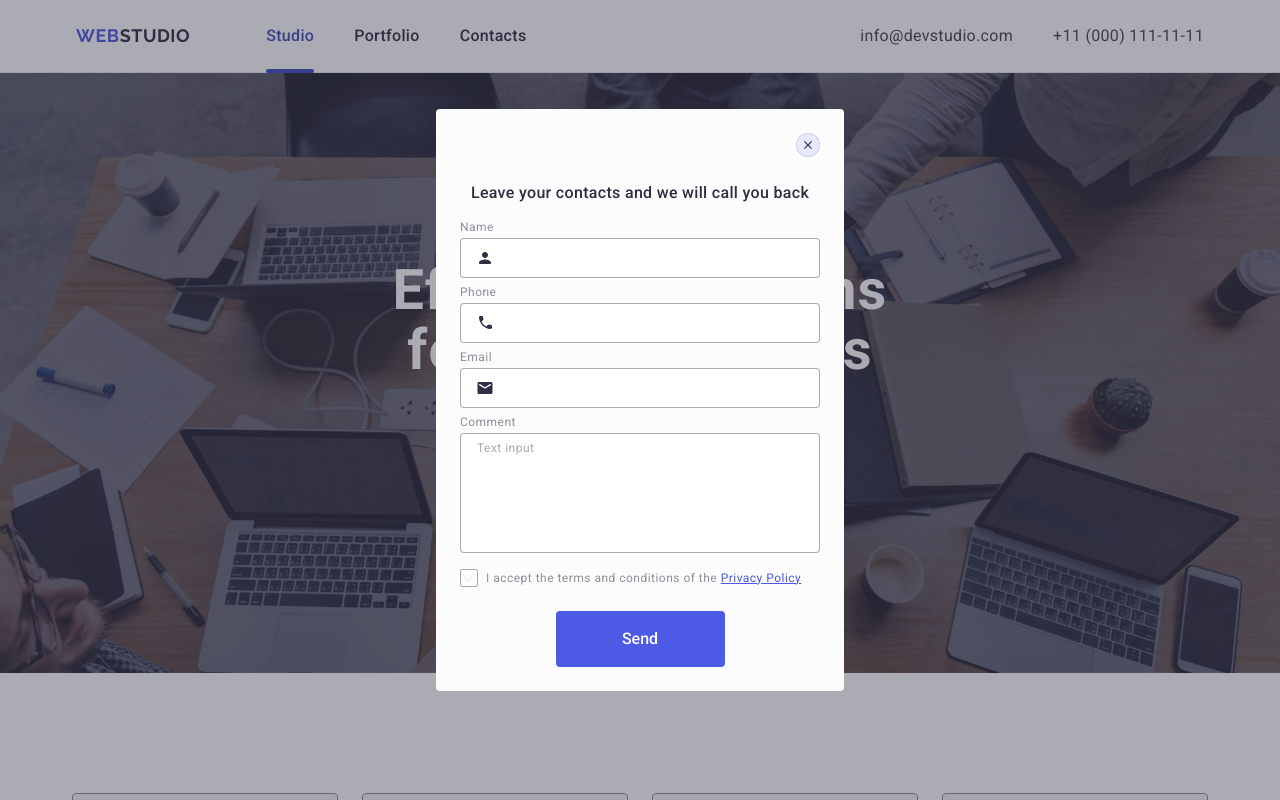
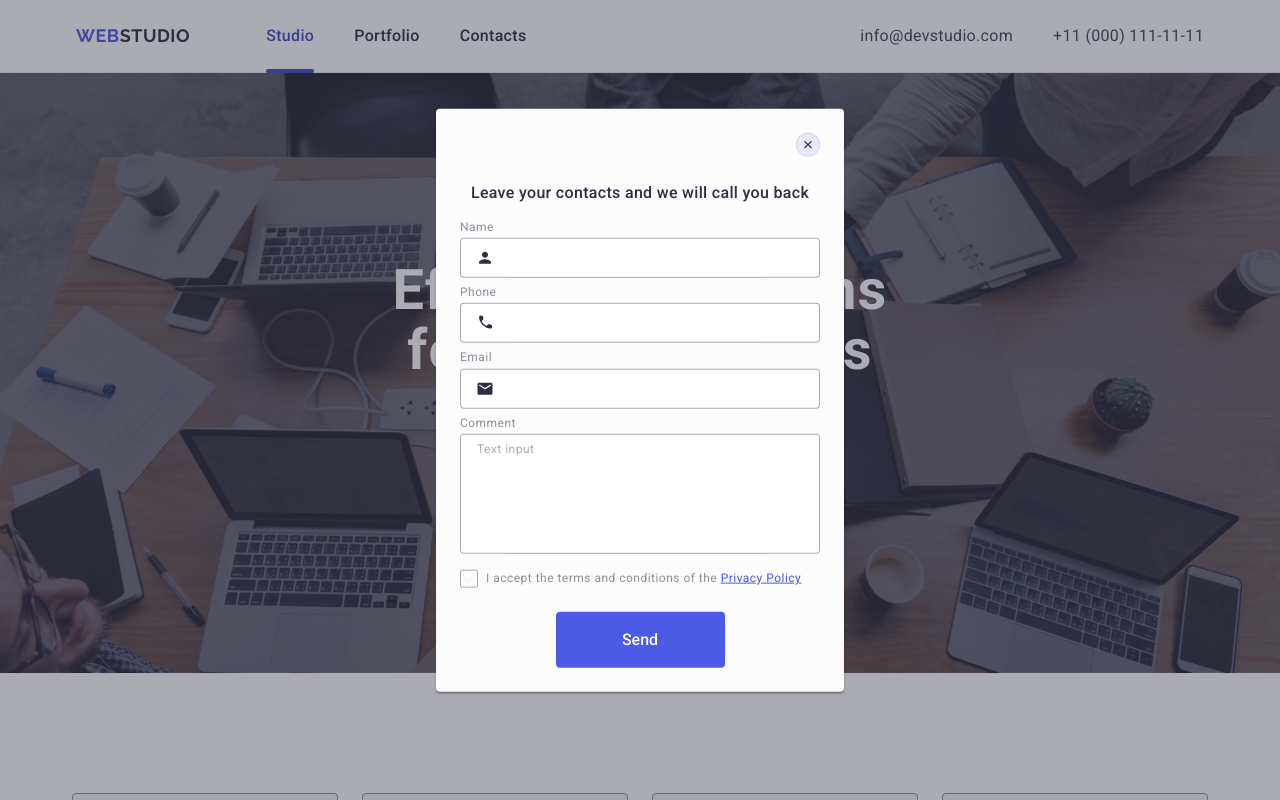
Before and after one commit to oleksasa/goit-homework-05, a plain HTML site: page index.html in a window 1280 px wide. Both pictures are taken after a click on the button "Order Service". Shown: the top 800 px of the page. Drawn offline with nearby package versions, Linux system fonts and the light colour scheme.

Commit message:
modal fixed

```diff
--- a/css/index.css
+++ b/css/index.css
@@ -488,8 +488,6 @@ button {
   letter-spacing: 0.48px;
 }
 
-
-
 .form-button {
   display: flex;
   padding: 8px 24px;
@@ -508,10 +506,9 @@ button {
   display: flex;
   justify-content: center;
   gap: 24px;
-
 }
 
-.footer-subscribe-wrapper{
+.footer-subscribe-wrapper {
   margin-left: 80px;
 }
 
@@ -524,13 +521,11 @@ button {
   width: 100%;
   height: 100%;
   background-color: rgba(46, 47, 66, 0.4);
-  display: flex;
-  justify-content: center;
-  align-items: center;
   z-index: 10;
   opacity: 0;
   pointer-events: none;
-  transition: overlay 250ms cubic-bezier(0.4, 0, 0.2, 1);
+  transition: opacity 250ms cubic-bezier(0.4, 0, 0.2, 1),
+    visibility 250ms cubic-bezier(0.4, 0, 0.2, 1);
 }
 
 .modal-overlay.is-open {
@@ -539,13 +534,20 @@ button {
 }
 
 .modal-container {
-  padding: 24px;
+  position: absolute;
+  top: 50%;
+  left: 50%;
+  transform: translate(-50%, -50%) scale(1);
+  padding: 72px 24px 24px;
   border-radius: 4px;
   background-color: #fcfcfc;
   max-width: 408px;
   max-height: 584px;
   width: 100%;
   overflow-y: auto;
+  box-shadow: 0px 1px 1px rgba(0, 0, 0, 0.14), 0px 1px 3px rgba(0, 0, 0, 0.12),
+    0px 2px 1px rgba(0, 0, 0, 0.2);
+  transition: transform 250ms cubic-bezier(0.4, 0, 0.2, 1);
 }
 
 .modal-close-icon {
@@ -555,8 +557,8 @@ button {
 
 .modal-close:focus,
 .modal-close:hover {
-  background-color: #4d5ae5;
-  border: 1px solid #4d5ae5;
+  background-color: #404bbf;
+  border: none;
 }
 
 .modal-close:focus .modal-close-icon,
@@ -565,6 +567,9 @@ button {
 }
 
 .modal-close {
+  position: absolute;
+  top: 24px;
+  right: 24px;
   margin-left: auto;
   margin-bottom: 24px;
   display: flex;
@@ -575,7 +580,8 @@ button {
   background-color: #e7e9fc;
   border-radius: 50%;
   border: 1px solid rgba(0, 0, 0, 0.1);
-  transition: border 250ms cubic-bezier(0.4, 0, 0.2, 1) background-color 250ms cubic-bezier(0.4, 0, 0.2, 1);
+  transition: background-color 250ms cubic-bezier(0.4, 0, 0.2, 1),
+    border 250ms cubic-bezier(0.4, 0, 0.2, 1);
 }
 
 .modal__title {
@@ -657,8 +663,11 @@ button {
   display: block;
 }
 
+.input-wrapper {
+  margin-bottom: 8px;
+}
+
 .input-label {
-  margin-bottom: 8px;
   display: block;
 }
 
--- a/index.html
+++ b/index.html
@@ -517,40 +517,46 @@
       <div class="modal-container">
         <button data-modal-close type="button" class="modal-close">
           <svg class="modal-close-icon" width="8" height="8">
-            <use href="/images/icons.svg#close"></use>
+            <use href="./images/icons.svg#close"></use>
           </svg>
         </button>
         <p class="modal__title">
           Leave your contacts and we will call you back
         </p>
         <form name="feedback_form" autocomplete="off">
+          <div class="input-wrapper">
             <label class="input-label">
               <span class="label-text">Name</span>
               <span class="input-group">
                 <input class="input-group__input" name="userName" />
                 <svg class="input-group__icon" width="18px" height="18px">
-                <use href="/images/icons.svg#person"></use>
+                  <use href="./images/icons.svg#person"></use>
                 </svg>
               </span>
             </label>
+          </div>
+          <div class="input-wrapper">
             <label class="input-label">
               <span class="label-text">Phone</span>
               <span class="input-group">
                 <input type="tel" class="input-group__input" name="phone" />
                 <svg class="input-group__icon" width="18px" height="24px">
-                <use href="/images/icons.svg#phone"></use>
+                  <use href="./images/icons.svg#phone"></use>
                 </svg>
               </span>
             </label>
+          </div>
+          <div class="input-wrapper">
             <label class="input-label">
               <span class="label-text">Email</span>
               <span class="input-group">
                 <input type="email" class="input-group__input" name="email" />
                 <svg class="input-group__icon" width="18px" height="24px">
-                <use href="/images/icons.svg#email"></use>
+                  <use href="./images/icons.svg#email"></use>
                 </svg>
               </span>
             </label>
+          </div>
           <label class="input-label">
             <span class="label-text">Comment</span>
             <textarea
@@ -568,7 +574,7 @@
             />
             <span class="checkbox-wrapper">
               <svg class="checkbox-icon" width="16" height="16">
-                <use href="/images/icons.svg#check"></use>
+                <use href="./images/icons.svg#check"></use>
               </svg>
             </span>
             <span class="label-text privacy-policy__text"
```
Lines whose indentation alone changed are shown as unchanged.
